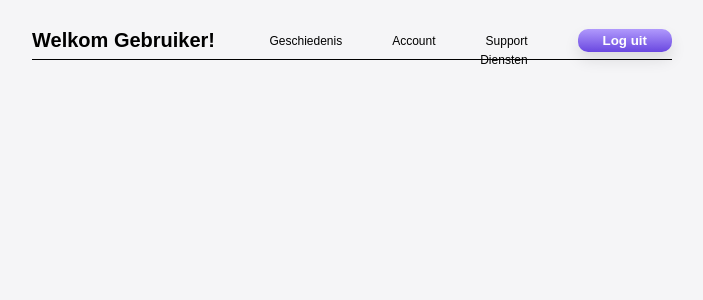
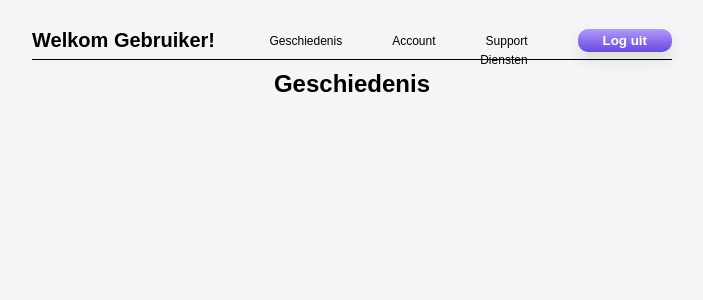
Before and after one commit to JaafarJawadi29/herkansing-p2, a PHP site: page /history.php in a window 1280 px wide. Shown: the part 45-345 px from the top of the page, without its empty margins (288-991 px from the left). Run offline with PHP 8.4, Linux system fonts and the light colour scheme; the visitor is signed in with stand-in values (Sample User, id 1); data that the repository does not hold is empty.

Commit message:
history fixed

```diff
--- a/history.php
+++ b/history.php
@@ -47,6 +47,7 @@ mysqli_stmt_bind_result($stmt, $service_id, $user_id, $employee_id, $service_typ
 </head>
 
 <body>
+<div class="titleBox"><h1>Geschiedenis</h1></div>
 
     <div class="histories">
 
@@ -55,7 +56,6 @@ mysqli_stmt_bind_result($stmt, $service_id, $user_id, $employee_id, $service_typ
             if ($status == "closed") {
         ?>
                 <div class="content">
-                <h1>Geschiedenis</h1>
                     <div class="history">
 
                         <p><?php echo $service_type; ?></p>
```
